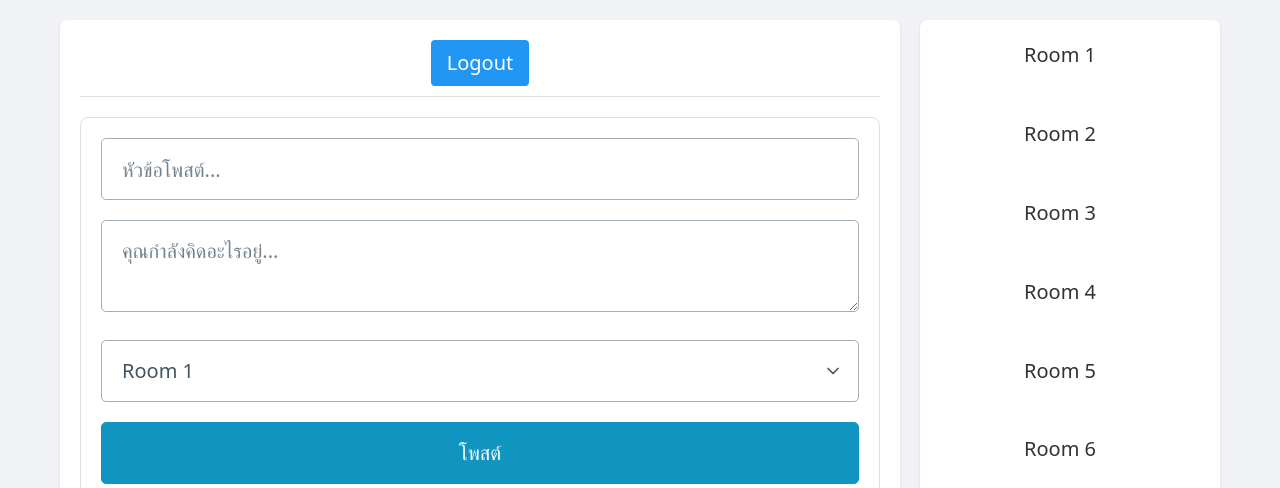
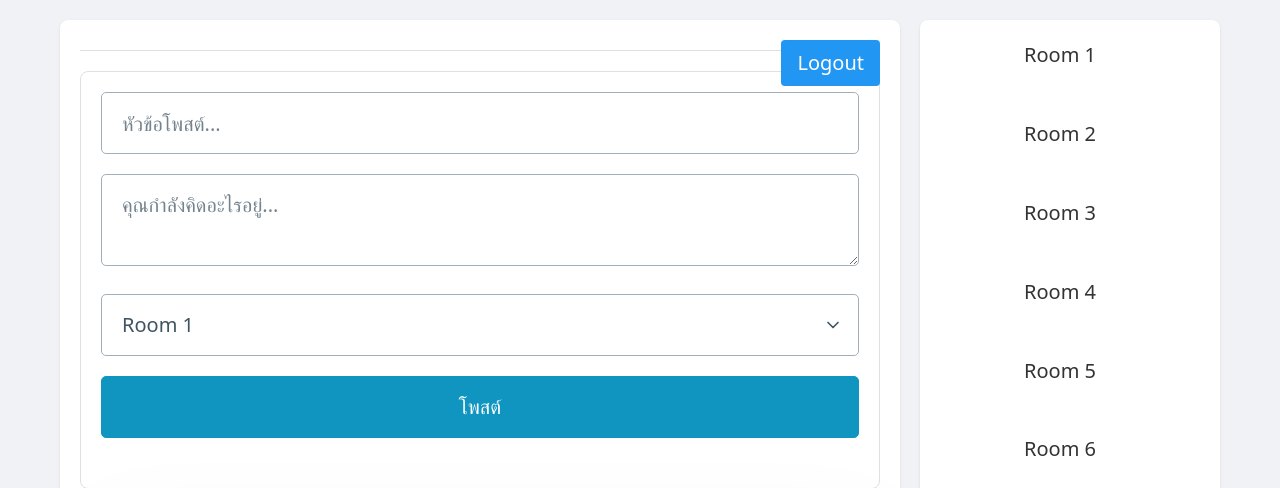
Before and after one commit to Woramet7897/FlaskWebsite-, a Flask app: page / in a window 1280 px wide. Shown: the top 488 px of the page. Run offline with Flask 3, Linux system fonts and the light colour scheme.

Commit message:
fix home

```diff
--- a/templates/home.html
+++ b/templates/home.html
@@ -73,9 +73,11 @@
 
         .header-section {
             display: flex;
-            flex-direction: column;
-            /* จัดให้อยู่คนละบรรทัดกับปุ่ม Logout */
+            justify-content: center;
+            /* จัดให้ข้อความ Welcome อยู่ตรงกลาง */
             align-items: center;
+            position: relative;
+            /* ใช้สำหรับจัดตำแหน่งปุ่ม Logout */
             margin-bottom: 20px;
             padding-bottom: 10px;
             border-bottom: 1px solid #e0e0e0;
@@ -85,12 +87,17 @@
             font-size: 1.5em;
             font-weight: bold;
             color: #000;
-            /* เปลี่ยนเป็นสีดำเพื่อความชัดเจน */
+            /* ใช้สีดำเพื่อความชัดเจน */
             text-align: center;
+            flex: 1;
+            /* ทำให้ Welcome ขยายเต็มพื้นที่ตรงกลาง */
         }
 
-
         .logout-btn {
+            position: absolute;
+            right: 0;
+            /* จัดให้อยู่มุมขวาบน */
+            top: 0;
             background: var(--primary-color);
             color: white;
             padding: 8px 16px;
```
